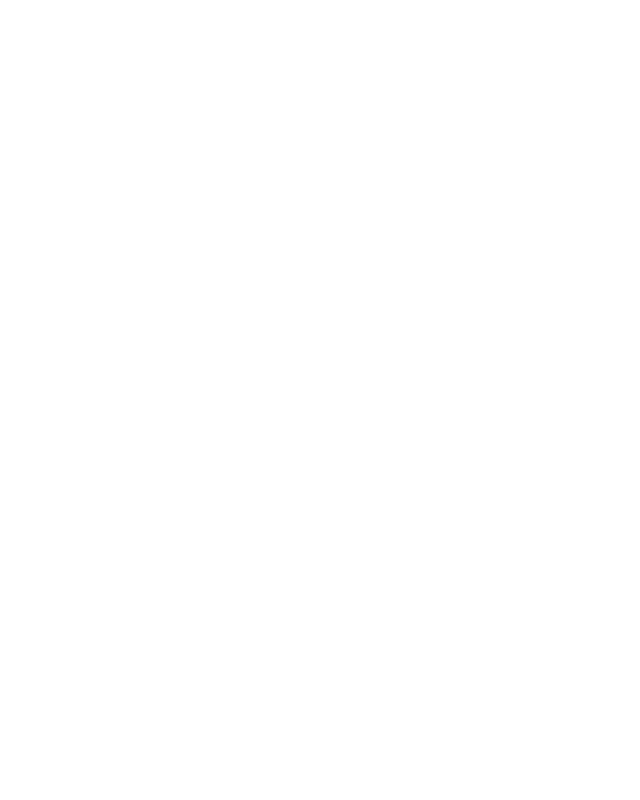
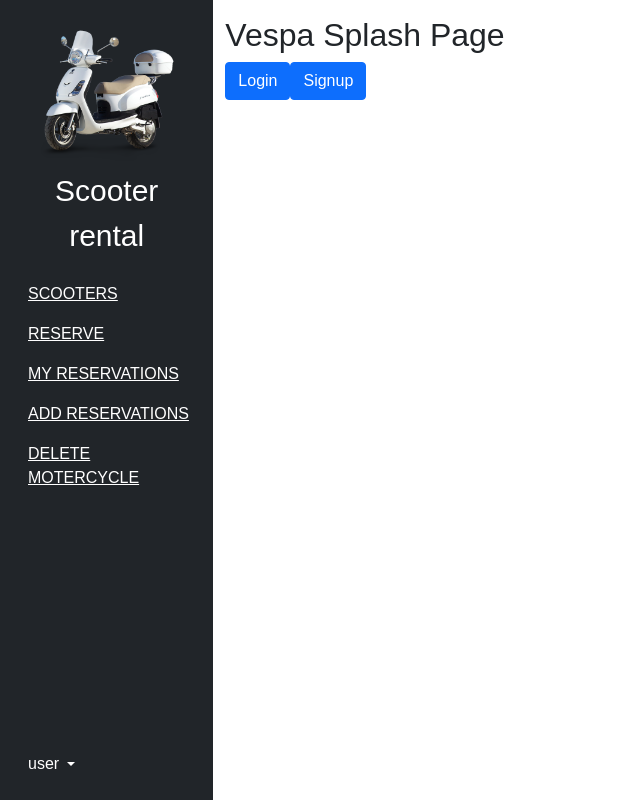
Before and after one commit to Timowest12/appointments-front-end, a React (Create React App) app: page /form in a window 1280 px wide. Before the commit this address had no page. Shown: the whole page, without its empty margins (0-640 px from the left). Built offline with nearby package versions, Linux system fonts and the light colour scheme; a web font is replaced by a local one.

Commit message:
Add form

```diff
--- /dev/null
+++ b/src/components/Form.js
@@ -0,0 +1,18 @@
+import React from 'react'
+import { Link } from 'react-router-dom'
+
+const Form = () => {
+  return (
+    <div>
+        <div>
+            <h2>Vespa Splash Page</h2>
+        </div>
+        <div>
+            <Link to="/login" class="btn btn-primary">Login</Link>
+            <Link to="/signup" class="btn btn-primary">Signup</Link>
+        </div>
+    </div>
+  )
+}
+
+export default Form
--- a/src/index.js
+++ b/src/index.js
@@ -9,6 +9,9 @@
 import TestDrive from './pages/TestDrive';
 import Reservations from './pages/Reservations';
 import Shopping from './pages/Shopping';
+import Form from './components/Form';
+import Signup from './components/Signup';
+import Login from './components/Login';
 
 
 ReactDOM.render(
@@ -20,7 +23,9 @@
         <Route path="/reserve" element={<Navbar content={<TestDrive />} />} />
         <Route path="/reservations" element={<Navbar content={<Reservations />} />} />
         <Route path="/shopping" element={<Navbar content={<Shopping />} />} />
-        {/* <Route path="/scooters" element={<Navbar content={<Models />} />} /> */}
+        <Route path="/form" element={<Navbar content={<Form />} />} />
+        <Route path="/signup" element={<Navbar content={<Signup />} />} />
+        <Route path="/login" element={<Navbar content={<Login />} />} />
       </Routes>
     </BrowserRouter>
 
```
